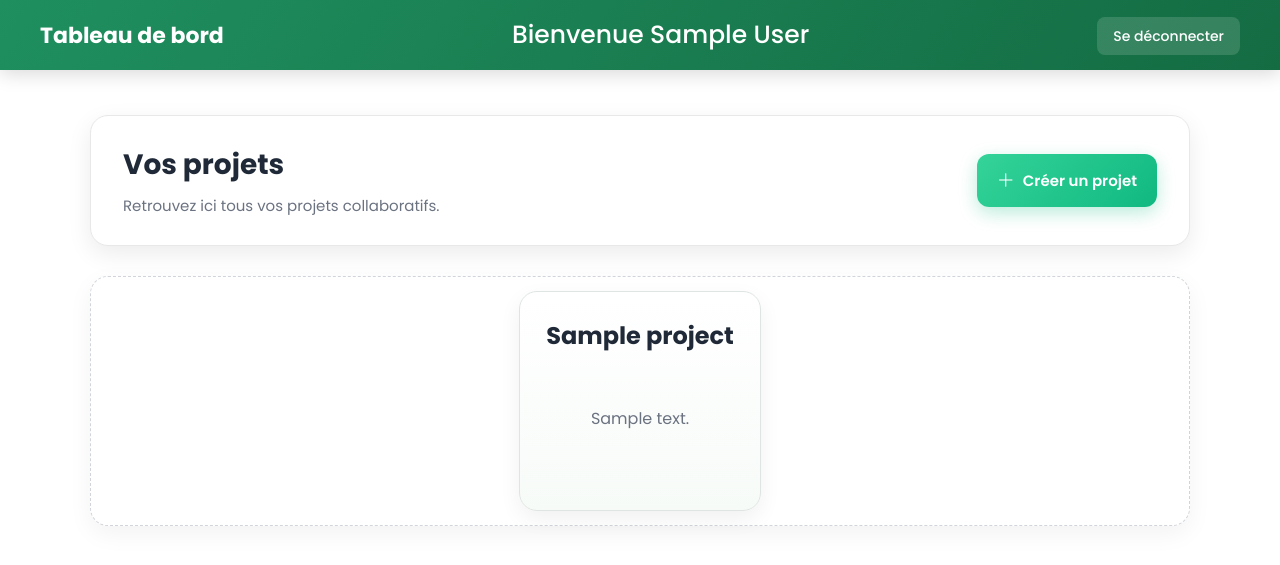
After one commit to KAES27/taskflow-sae, a PHP site: page /dashboard.php in a window 1280 px wide. The commit adds this page. Shown: the top 565 px of the page. Run offline with PHP 8.4, Linux system fonts and the light colour scheme; the visitor is signed in with stand-in values (Sample User, id 1); tables that the repository leaves empty hold one stand-in row (values such as "Sample post").

Commit message:
add dashboard

```diff
--- a/assets/css/style.css
+++ b/assets/css/style.css
@@ -9,7 +9,7 @@
     font-family: "Poppins";
 }
 
-
+/*inscription and connexion*/
 .inscription_card {
     width: 250px;
     margin: 100px auto;
@@ -33,18 +33,16 @@
     border: 1px solid #ccc;
     background-color: white;
     height: 30px;
-
     padding: 0;
+    overflow: hidden;
 }
  .input_group i {
-    width: 480px;
+    width: 48px;
     background-color: #777;
     color: white;
-
     display: flex;
     align-items: center;
     justify-content: center;
-
     font-size: 25px;
 }
 
@@ -76,3 +74,182 @@
     transform: translateY(-2px);
     box-shadow: 0 8px 20px rgba(39, 174, 96, 0.4);
 }
+
+.dashboard_navbar {
+    width: 100%;
+    height: 70px;
+    padding: 0 40px;
+
+    background: linear-gradient(125deg, #1f8f5f, #146c43);
+    color: white;
+
+    display: flex;
+    align-items: center;
+    justify-content: space-between;
+
+    box-sizing: border-box;
+    box-shadow: 0 4px 18px rgba(0, 0, 0, 0.15);
+}
+
+.navbar_left h2 {
+    margin: 0;
+    font-size: 22px;
+    font-weight: 700;
+}
+
+
+.navbar_center p {
+    margin: 0;
+    font-size: 25px;
+    font-weight: 500;
+}
+
+.logout_link {
+    color: white;
+    text-decoration: none;
+    font-size: 14px;
+    font-weight: 500;
+
+    padding: 9px 16px;
+    border-radius: 8px;
+
+    background-color: rgba(255, 255, 255, 0.14);
+    transition: 0.2s ease;
+}
+
+.logout_link:hover {
+    background-color: rgba(255, 255, 255, 0.25);
+}
+
+.dashboard_container {
+    width: min(1100px, 90%);
+    margin: 45px auto;
+}
+
+.dashboard_header {
+    display: flex;
+    align-items: center;
+    justify-content: space-between;
+
+    background-color: white;
+    padding: 28px 32px;
+    border-radius: 18px;
+
+    box-shadow: 0 8px 25px rgba(0, 0, 0, 0.08);
+    border: 1px solid #e8e8e8;
+}
+
+.dashboard_header h1 {
+    margin: 0 0 8px;
+    color: #1f2937;
+    font-size: 28px;
+}
+
+.dashboard_header p {
+    margin: 0;
+    color: #6b7280;
+    font-size: 15px;
+}
+
+.add_project_btn {
+    display: flex;
+    align-items: center;
+    gap: 8px;
+
+    text-decoration: none;
+    color: white;
+
+    background: linear-gradient(135deg, #34d399, #10b981);
+    padding: 13px 20px;
+    border-radius: 12px;
+
+    font-weight: 600;
+    font-size: 15px;
+
+    box-shadow: 0 6px 18px rgba(16, 185, 129, 0.28);
+    transition: 0.2s ease;
+}
+
+.add_project_btn:hover {
+    transform: translateY(-2px);
+    box-shadow: 0 9px 24px rgba(16, 185, 129, 0.38);
+    background: linear-gradient(135deg, #10b981, #059669);
+}
+
+.add_project_btn i {
+    font-size: 18px;
+}
+
+.projects_area {
+    margin-top: 30px;
+    min-height: 250px;
+
+    background-color: white;
+    border-radius: 18px;
+    border: 1px dashed #d1d5db;
+
+    display: flex;
+    align-items: center;
+    justify-content: center;
+
+    box-shadow: 0 8px 25px rgba(0, 0, 0, 0.05);
+}
+
+.empty_message {
+    grid-column: 1 / -1;
+    align-self: center;
+    justify-self: center;
+    color: #6b7280;
+    font-size: 16px;
+}
+
+.project_card {
+     text-decoration: none;
+    color: inherit;
+    cursor: pointer;
+    min-height: 220px;
+    padding: 26px;
+    border-radius: 18px;
+    border: 1px solid #dfe5e2;
+    background: linear-gradient(180deg, #ffffff, #f7fbf8);
+    box-shadow: 0 8px 22px rgba(0, 0, 0, 0.06);
+    transition: 0.2s ease;
+    margin: 8px;
+    display: flex;
+    flex-direction: column;
+}
+
+.project_card:hover {
+    transform: translateY(-4px);
+    box-shadow: 0 12px 28px rgba(0, 0, 0, 0.10);
+    border-color: #8fd6a3;
+}
+
+.project_card h3 {
+    margin: 0;
+    color: #1f2937;
+    font-size: 24px;
+    font-weight: 700;
+    text-align: left;
+}
+
+.project_card p {
+    flex: 1;
+    margin: 0;
+    color: #6b7280;
+    font-size: 16px;
+    line-height: 1.6;
+
+    display: flex;
+    align-items: center;
+    justify-content: center;
+    text-align: center;
+}
+
+.empty_message {
+    grid-column: 1 / -1;
+    align-self: center;
+    justify-self: center;
+    color: #6b7280;
+    font-size: 16px;
+}
--- /dev/null
+++ b/dashboard.php
@@ -0,0 +1,85 @@
+<?php
+
+session_start();
+
+if (!isset($_SESSION['user_id'])) {
+    header('Location: profil/login.php');
+    exit;
+}
+
+require_once 'config/database.php';
+
+$userId = $_SESSION['user_id'];
+
+$sql = "SELECT first_name, last_name FROM users WHERE id = :id";
+$stmt = $pdo->prepare($sql);
+$stmt->execute([
+    'id' => $userId
+]);
+
+$user = $stmt->fetch(PDO::FETCH_ASSOC);
+
+$sql = "SELECT * FROM projects WHERE owner_id = :owner_id";
+$stmt = $pdo->prepare($sql);
+$stmt->execute([
+    'owner_id' => $_SESSION['user_id']
+]);
+
+$projects = $stmt->fetchAll(PDO::FETCH_ASSOC);
+
+?>
+
+<!DOCTYPE html>
+<html lang="fr">
+<head>
+    <meta charset="UTF-8">
+    <link rel="stylesheet" href="assets/css/style.css">
+    <link rel="stylesheet" href="https://cdn.jsdelivr.net/npm/bootstrap-icons@1.11.3/font/bootstrap-icons.css">
+    <title>Gestion de vos projets</title>
+</head>
+<body>
+    <nav class="dashboard_navbar">
+        <div class="navbar_left">
+            <h2>Tableau de bord</h2>
+        </div>
+
+        <div class="navbar_center">
+            <p>Bienvenue <?= htmlspecialchars($user['first_name']) ?> <?= htmlspecialchars($user['last_name']) ?></p>
+        </div>
+
+        <div class="navbar_right">
+            <a href="profil/logout.php" class="logout_link">Se déconnecter</a>
+        </div>
+    </nav>
+
+<main class="dashboard_container">
+    <section class="dashboard_header">
+        <div>
+            <h1>Vos projets</h1>
+            <p>Retrouvez ici tous vos projets collaboratifs.</p>
+        </div>
+
+        <a href="projects/create.php" class="add_project_btn">
+            <i class="bi bi-plus-lg"></i>
+            Créer un projet
+        </a>
+    </section>
+
+    <section class="projects_area">
+       <?php if (empty($projects)): ?>
+            <p class="empty_message">Aucun projet pour le moment.</p>
+        <?php else: ?>
+          <?php foreach($projects as $project): ?>
+                <a href="projects/show.php?id=<?= $project['id'] ?>" class="project_card">
+                    <h3><?= htmlspecialchars($project['title']) ?></h3>
+                    <p><?= htmlspecialchars($project['description']) ?></p>
+                </a>
+            <?php endforeach; ?>
+
+        <?php endif; ?>
+
+    </section>
+</main>
+
+</body>
+</html>
```
Also changed, not shown: profil/login.php (+9 -3 lines), profil/logout.php (added, +9 -0 lines), profil/register.php (+3 -5 lines).
